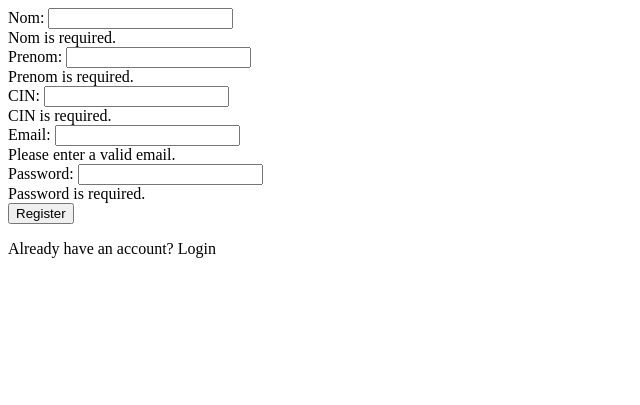
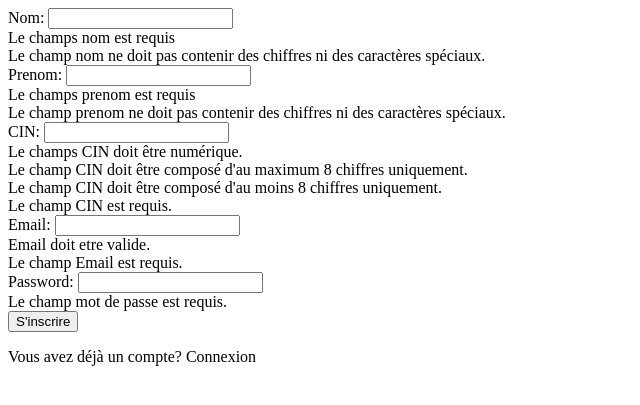
Before and after one commit to saif-ourabi/CarriereConnect, a PHP site: page /app/user/register/register.component.html in a window 1280 px wide. Shown: the top 405 px of the page, without its empty margins (0-640 px from the left). Run offline with PHP 8.4, Linux system fonts and the light colour scheme.

Commit message:
fix msg error and creat login page and logic

```diff
--- a/package.json
+++ b/package.json
@@ -18,6 +18,7 @@
     "@angular/platform-browser": "^16.1.0",
     "@angular/platform-browser-dynamic": "^16.1.0",
     "@angular/router": "^16.1.0",
+    "@auth0/angular-jwt": "^5.2.0",
     "bootstrap": "^5.3.2",
     "ngx-pagination": "^6.0.3",
     "rxjs": "~7.8.0",
--- a/src/app/CRUD/add_user.php
+++ b/src/app/CRUD/add_user.php
@@ -36,7 +36,7 @@ class AddUser
                 $user = new User(
                     $user_data['nom'],
                     $user_data['prenom'],
-                    password_hash($user_data['password'], PASSWORD_DEFAULT),
+                    md5($user_data['password']),
                     $user_data['email'],
                     $user_data['cin']
                 );
--- a/src/app/app-routing.module.ts
+++ b/src/app/app-routing.module.ts
@@ -5,6 +5,7 @@ import { HomePageComponent } from './home-page/home-page.component';
 import { DetailsComponent } from './offre/details/details.component';
 import { RegisterComponent } from './user/register/register.component';
 import { LoginComponent } from './user/login/login.component';
+import { FooterComponent } from './footer/footer.component';
 
 const routes: Routes = [
   {path:"listerOffre", component:ListerOffreComponent},
@@ -13,6 +14,7 @@ const routes: Routes = [
   {path: 'Details/:id', component: DetailsComponent},
   {path: 'Register', component: RegisterComponent},
   {path: 'Login', component: LoginComponent},
+  {path: 'Footer', component: FooterComponent},
 ];
 
 @NgModule({
--- a/src/app/app.module.ts
+++ b/src/app/app.module.ts
@@ -11,6 +11,7 @@ import { DetailsComponent } from './offre/details/details.component';
 import { LoginComponent } from './user/login/login.component';
 import { RegisterComponent } from './user/register/register.component';
 import { FormsModule, ReactiveFormsModule } from '@angular/forms';
+import { FooterComponent } from './footer/footer.component';
 
 
 @NgModule({
@@ -21,7 +22,8 @@ import { FormsModule, ReactiveFormsModule } from '@angular/forms';
     HomePageComponent,
     DetailsComponent,
     LoginComponent,
-    RegisterComponent
+    RegisterComponent,
+    FooterComponent
   ],
   imports: [
     BrowserModule,
--- a/src/app/user/register/register.component.css
+++ b/src/app/user/register/register.component.css
@@ -2,3 +2,7 @@
     background-color:#E2126E;
     border-color: #E2126E;
 }
+
+body{
+    display: inline-block;
+}
--- a/src/app/user/register/register.component.html
+++ b/src/app/user/register/register.component.html
@@ -10,51 +10,77 @@
 <body class="d-flex align-items-center justify-content-center vh-100">
 
     <div class="card p-4" style="width: 50%;">
-        <form class="needs-validation" novalidate [formGroup]="registrationForm" (ngSubmit)="registerUser()">
-            <div class="mb-3">
+        <form class="needs-validation custf" novalidate [formGroup]="registrationForm" (ngSubmit)="onSubmit()">
+            <div class="row">
+                <div class="col-md-6 mb-3">
                     <label for="nom" class="form-label">Nom:</label>
                     <input type="text" id="nom" class="form-control" formControlName="nom" required />
-                <div *ngIf="registrationForm.get('nom').invalid && registrationForm.get('nom').touched" class="text-danger">
-                    Nom is required.
+                    <div *ngIf="registrationForm.get('nom').errors?.['required'] && c" class="text-danger">
+                        Le champs nom est requis
+                    </div>
+                    <div *ngIf="registrationForm.get('nom').errors?.['pattern'] && c " class="text-danger">
+                        Le champ nom ne doit pas contenir des chiffres ni des caractères spéciaux.
                     </div>
                 </div>
 
-            <div class="mb-3">
+                <div class="col-md-6 mb-3">
                     <label for="prenom" class="form-label">Prenom:</label>
                     <input type="text" id="prenom" class="form-control" formControlName="prenom" required />
-                <div *ngIf="registrationForm.get('prenom').invalid && registrationForm.get('prenom').touched" class="text-danger">
-                    Prenom is required.
+                    <div *ngIf="registrationForm.get('prenom').errors?.['required'] && c" class="text-danger">
+                        Le champs prenom est requis
+                    </div>
+                    <div *ngIf="registrationForm.get('prenom').errors?.['pattern'] && c" class="text-danger">
+                        Le champ prenom ne doit pas contenir des chiffres ni des caractères spéciaux.
+                    </div>
                 </div>
             </div>
 
-            <div class="mb-3">
+            <div class="row">
+                <div class="col-md-6 mb-3">
                     <label for="cin" class="form-label">CIN:</label>
                     <input type="text" id="cin" class="form-control" formControlName="cin" required />
-                <div *ngIf="registrationForm.get('cin').invalid && registrationForm.get('cin').touched" class="text-danger">
-                    CIN is required.
+                    <div *ngIf="registrationForm.get('cin').errors?.['pattern'] && c" class="text-danger">
+                        Le champs CIN doit être numérique.
+                    </div>
+                    <div *ngIf="registrationForm.get('cin').errors?.['maxlength']  && c" class="text-danger">
+                        Le champ CIN doit être composé d'au maximum 8 chiffres uniquement.
+                    </div>
+
+                    <div *ngIf="registrationForm.get('cin').errors?.['minlength']  && c" class="text-danger">
+                        Le champ CIN doit être composé d'au moins 8 chiffres uniquement.
+                    </div>
+
+
+                    <div *ngIf="registrationForm.get('cin').errors?.['required'] && c" class="text-danger">
+                        Le champ CIN est requis.
                     </div>
                 </div>
 
-            <div class="mb-3">
+                <div class="col-md-6 mb-3">
                     <label for="email" class="form-label">Email:</label>
                     <input type="email" id="email" class="form-control" formControlName="email" required />
-                <div *ngIf="registrationForm.get('email').invalid  && registrationForm.get('email').touched" class="text-danger">
-                    Please enter a valid email.
+                    <div *ngIf="registrationForm.get('email').errors?.['email'] && c" class="text-danger">
+                        Email doit etre valide.
+                    </div>
+                    <div *ngIf="registrationForm.get('email').errors?.['required'] && c" class="text-danger">
+                        Le champ Email est requis.
+                    </div>
                 </div>
             </div>
 
             <div class="mb-3">
                 <label for="password" class="form-label">Password:</label>
                 <input type="password" id="password" class="form-control" formControlName="password" required />
-                <div *ngIf="registrationForm.get('password').invalid && registrationForm.get('password').touched" class="text-danger">
-                    Password is required.
+                <div *ngIf="registrationForm.get('password').invalid && c" class="text-danger">
+                    Le champ mot de passe est requis.
                 </div>
             </div>
-            <button type="submit" class="btn btn-primary cust">Register</button>
+
+            <button type="submit" class="btn btn-primary cust" id="bts">S'inscrire</button>
         </form>
 
         <p class="mt-3">
-            Already have an account? <a [routerLink]="">Login</a>
+            Vous avez déjà un compte? <a routerLink="/Login">Connexion</a>
         </p>
     </div>
 </body>
```
Also changed, not shown: src/app/CRUD/login.php (added, +52 -0 lines), src/app/footer/footer.component.html (added, +95 -0 lines), src/app/footer/footer.component.spec.ts (added, +21 -0 lines), src/app/footer/footer.component.ts (added, +10 -0 lines), src/app/header/header.component.css (+14 -2 lines), src/app/header/header.component.html (+14 -16 lines), src/app/services/login.service.spec.ts (added, +16 -0 lines), src/app/services/login.service.ts (added, +18 -0 lines), src/app/user/login/login.component.css (+8 -0 lines), src/app/user/login/login.component.html (+44 -1 lines), src/app/user/login/login.component.ts (+24 -1 lines), src/app/user/register/register.component.ts (+22 -13 lines), package-lock.json, src/app/footer/footer.component.css (added). Lines whose indentation alone changed are shown as unchanged.
